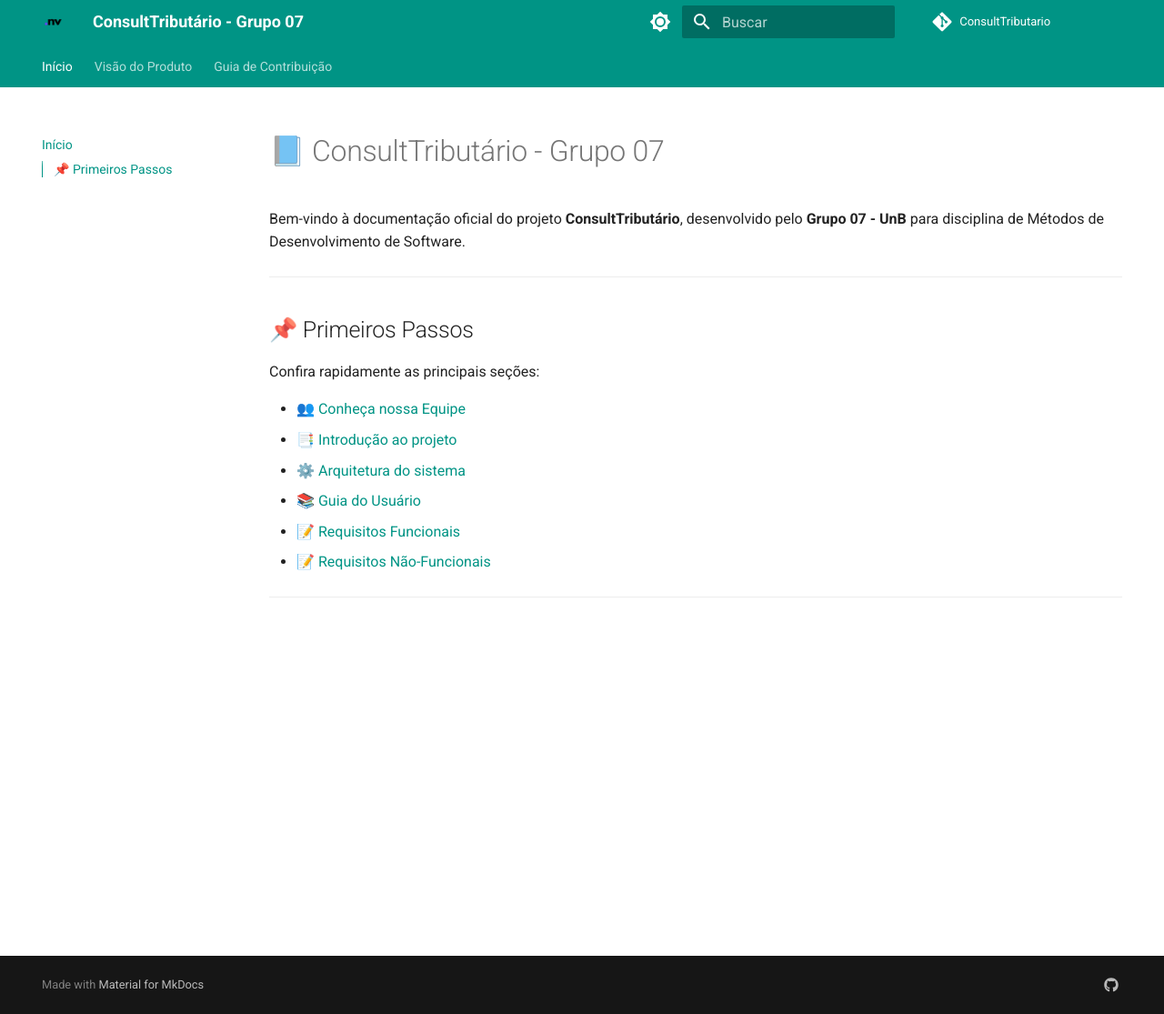
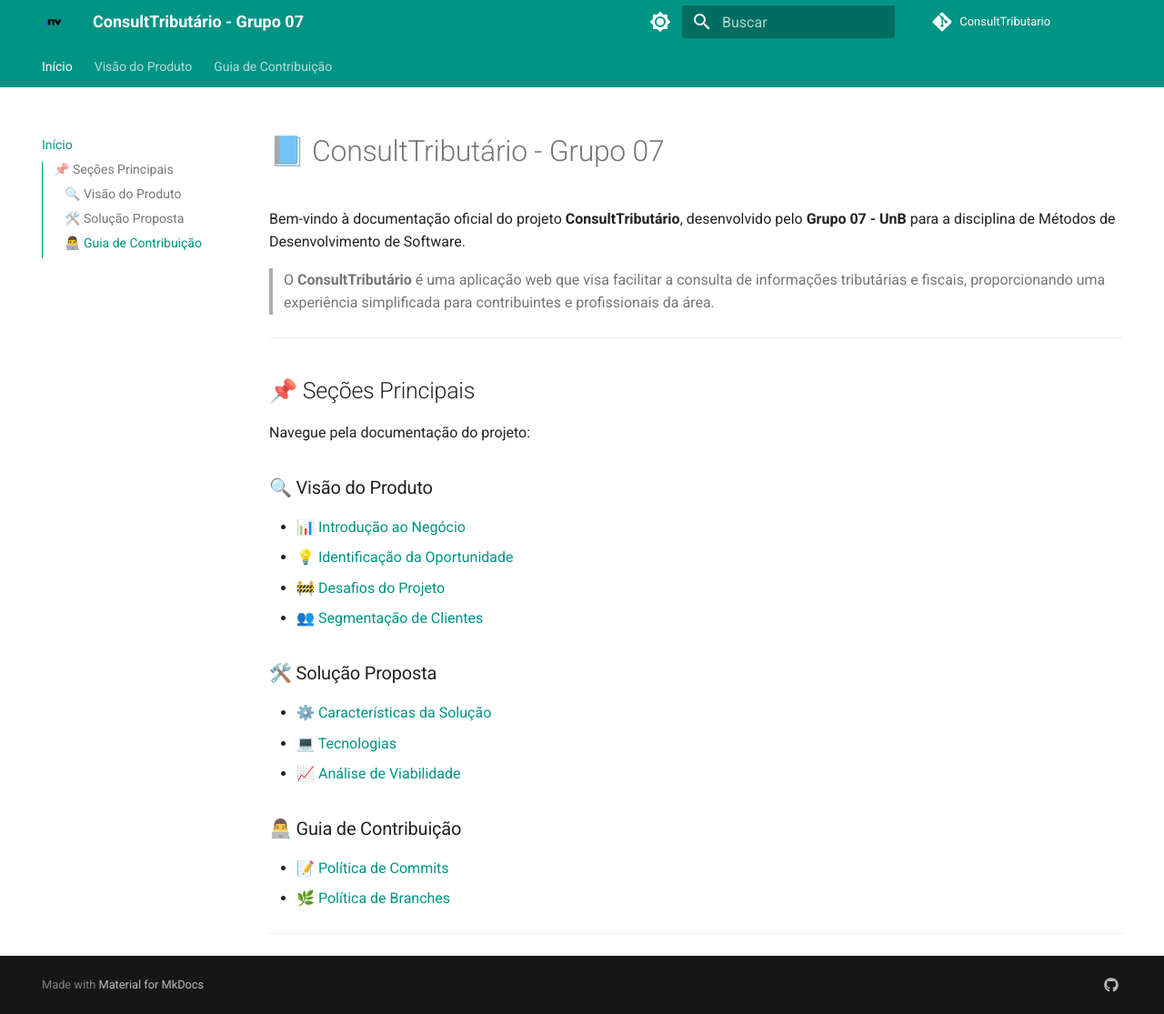
Before and after one commit to mdsreq-fga-unb/2025.1-T02-ConsultTributario, an MkDocs documentation site: the page built from docs/index.md, in a window 1280 px wide and 1115 px high. Shown: the whole window at 91% size. Built offline with MkDocs 1.6.1 and Material for MkDocs 9.7.7, drawn with Linux system fonts in a browser that asks for light colours; comment, search, counter and statistics services are not loaded.

Commit message:
docs: atualização da página inicial para refletir a nova estrutura de documentação

```diff
--- a/docs/index.md
+++ b/docs/index.md
@@ -1,18 +1,31 @@
 # 📘 ConsultTributário - Grupo 07
 
-Bem-vindo à documentação oficial do projeto **ConsultTributário**, desenvolvido pelo **Grupo 07 - UnB** para disciplina de Métodos de Desenvolvimento de Software.
+Bem-vindo à documentação oficial do projeto **ConsultTributário**, desenvolvido pelo **Grupo 07 - UnB** para a disciplina de Métodos de Desenvolvimento de Software.
+
+> O **ConsultTributário** é uma aplicação web que visa facilitar a consulta de informações tributárias e fiscais, proporcionando uma experiência simplificada para contribuintes e profissionais da área.
 
 ---
 
-## 📌 Primeiros Passos
+## 📌 Seções Principais
 
-Confira rapidamente as principais seções:
+Navegue pela documentação do projeto:
 
-- [👥 Conheça nossa Equipe](sobre/equipe.md)
-- [📑 Introdução ao projeto](visao-geral/introducao.md)
-- [⚙️ Arquitetura do sistema](arquitetura/arquitetura-geral.md)
-- [📚 Guia do Usuário](guia-do-usuario/uso-basico.md)
-- [📝 Requisitos Funcionais](requisitos/requisitos-funcionais.md)
-- [📝 Requisitos Não-Funcionais](requisitos/requisitos-nao-funcionais.md)
+### 🔍 Visão do Produto
+
+- [📊 Introdução ao Negócio](visao-produto/cenario-atual/introducao-negocio.md)
+- [💡 Identificação da Oportunidade](visao-produto/cenario-atual/oportunidade.md)
+- [🚧 Desafios do Projeto](visao-produto/cenario-atual/desafios.md)
+- [👥 Segmentação de Clientes](visao-produto/cenario-atual/segmentacao-clientes.md)
+
+### 🛠️ Solução Proposta
+
+- [⚙️ Características da Solução](visao-produto/solucao-proposta/caracteristicas-solucao.md)
+- [💻 Tecnologias](visao-produto/solucao-proposta/tecnologias.md)
+- [📈 Análise de Viabilidade](visao-produto/solucao-proposta/analise-viabilidade.md)
+
+### 👨‍💻 Guia de Contribuição
+
+- [📝 Política de Commits](visao-produto/guia-contribuicao/politica-de-commits.md)
+- [🌿 Política de Branches](visao-produto/guia-contribuicao/politica-de-branches.md)
 
 ---
```
